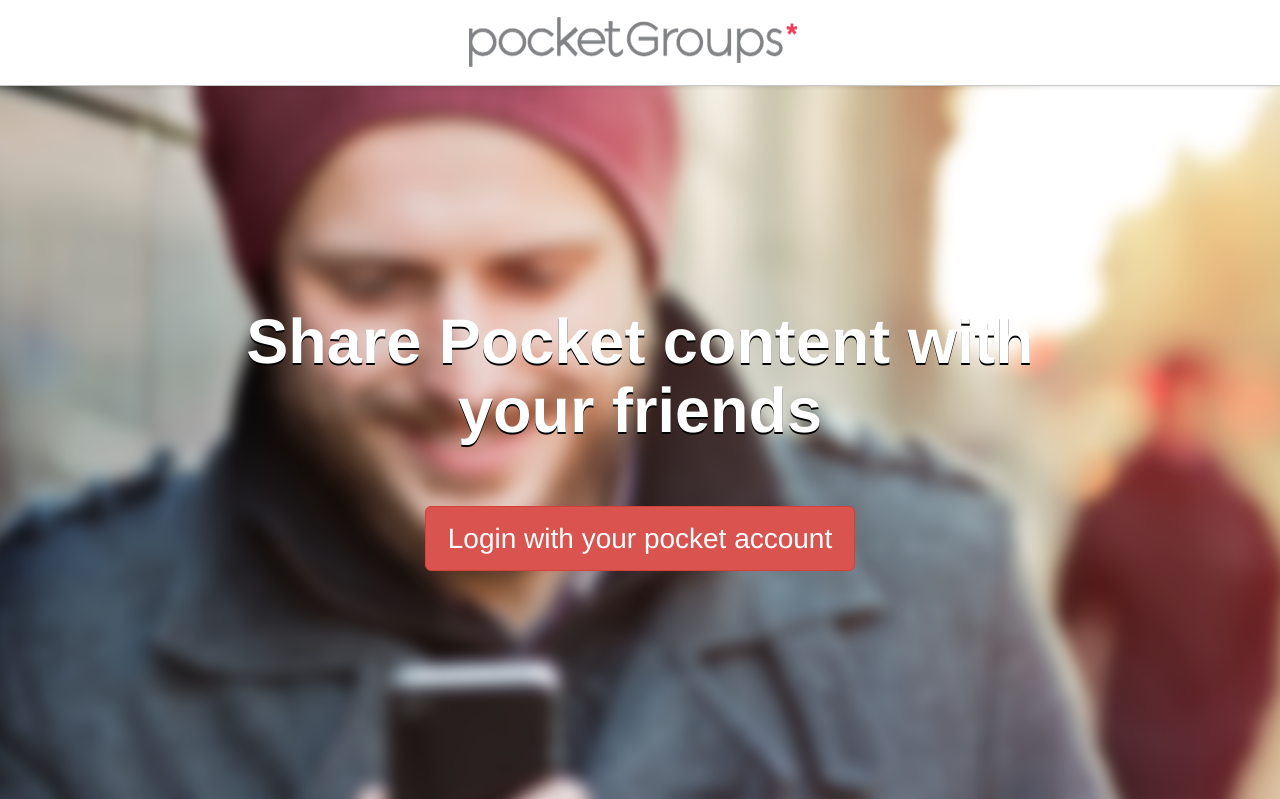
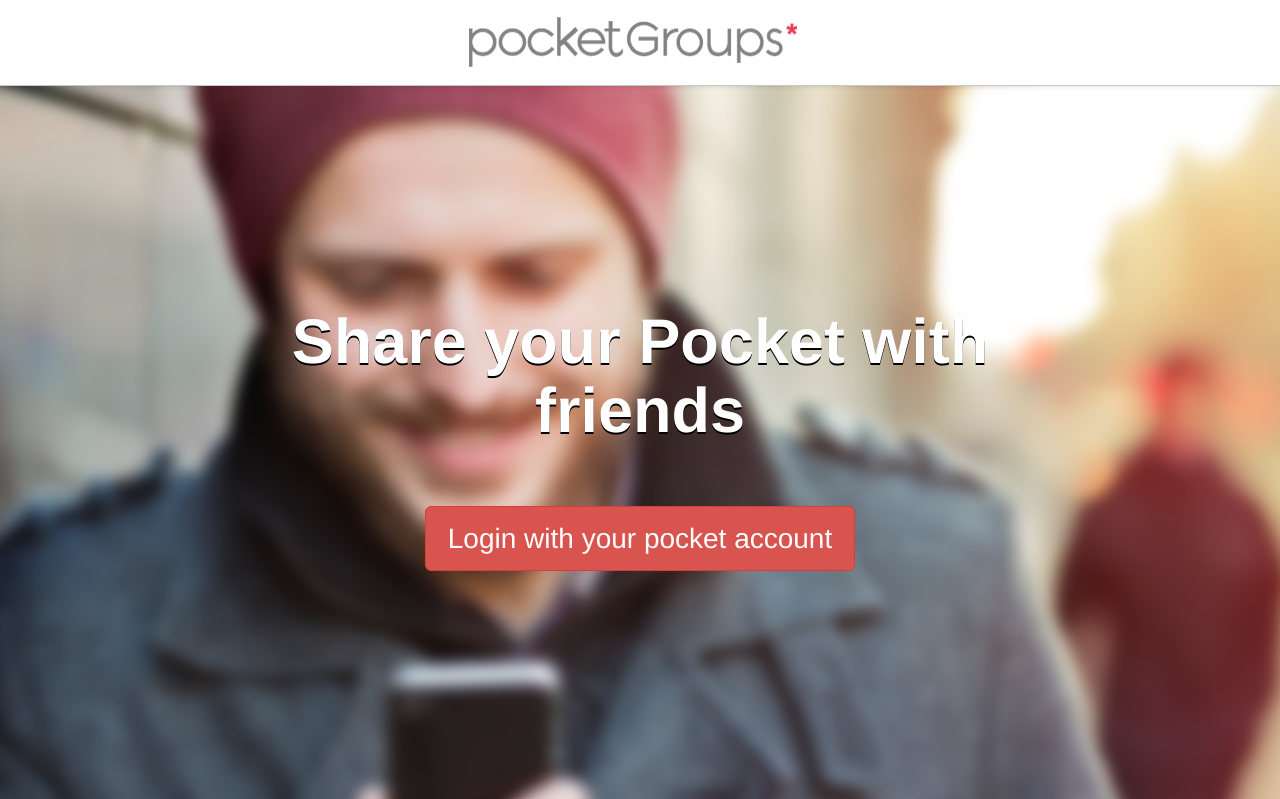
Before and after one commit to filipeximenes/pocketgroups, a Django app: template core/templates/core/index.html in a window 1280 px wide. Shown: the top 799 px of the page. Run offline with Django 3.2, Linux system fonts and the light colour scheme; the template is opened without the code that fills it, so the values that code supplies are empty; parts of the project's set-up code (start-up, migrations or seed data) failed here and were passed over.

Commit message:
Colocando a frase de Dudu

```diff
--- a/core/templates/core/index.html
+++ b/core/templates/core/index.html
@@ -4,7 +4,7 @@
 {% block content %}
     <div class="intro">
       <div class="vert-text">
-        <h1>Share Pocket content with </br> your friends</h1>
+        <h1>Share your Pocket with </br> friends</h1>
         <a href="{% url 'redirect-to-auth' %}">
           <button type="button" class="btn btn-lg btn-danger login-button">Login with your pocket account</button>
         </a>
```
